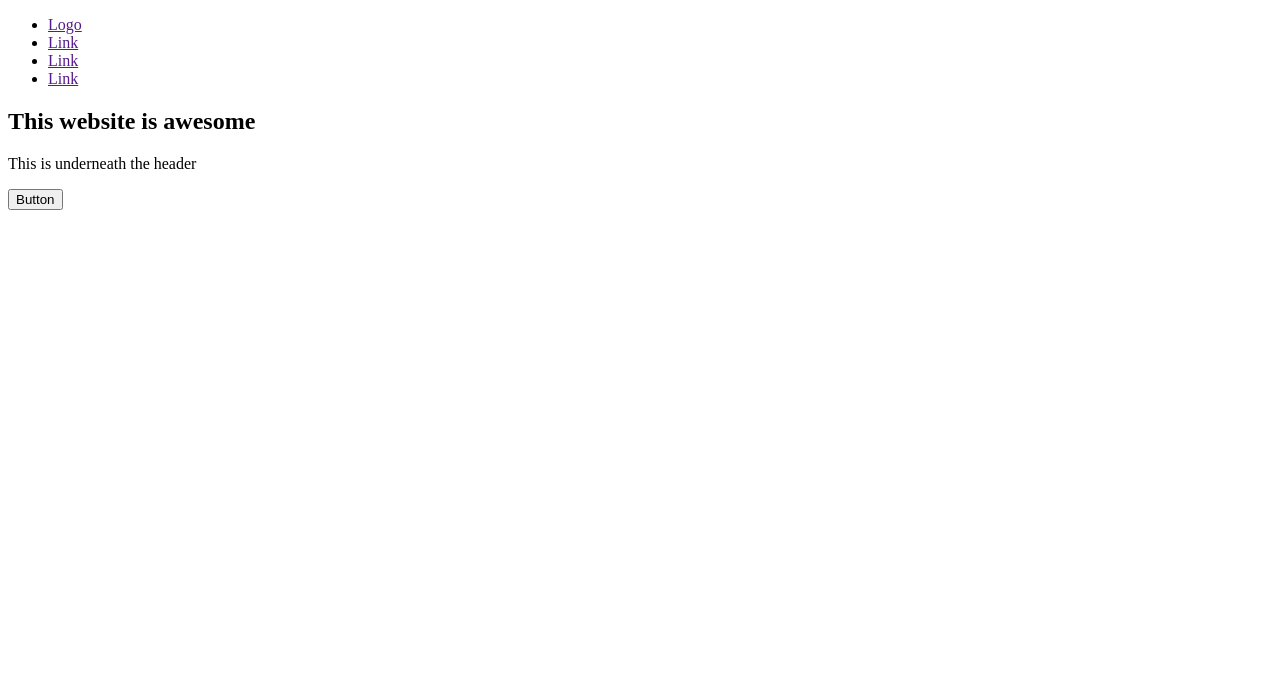
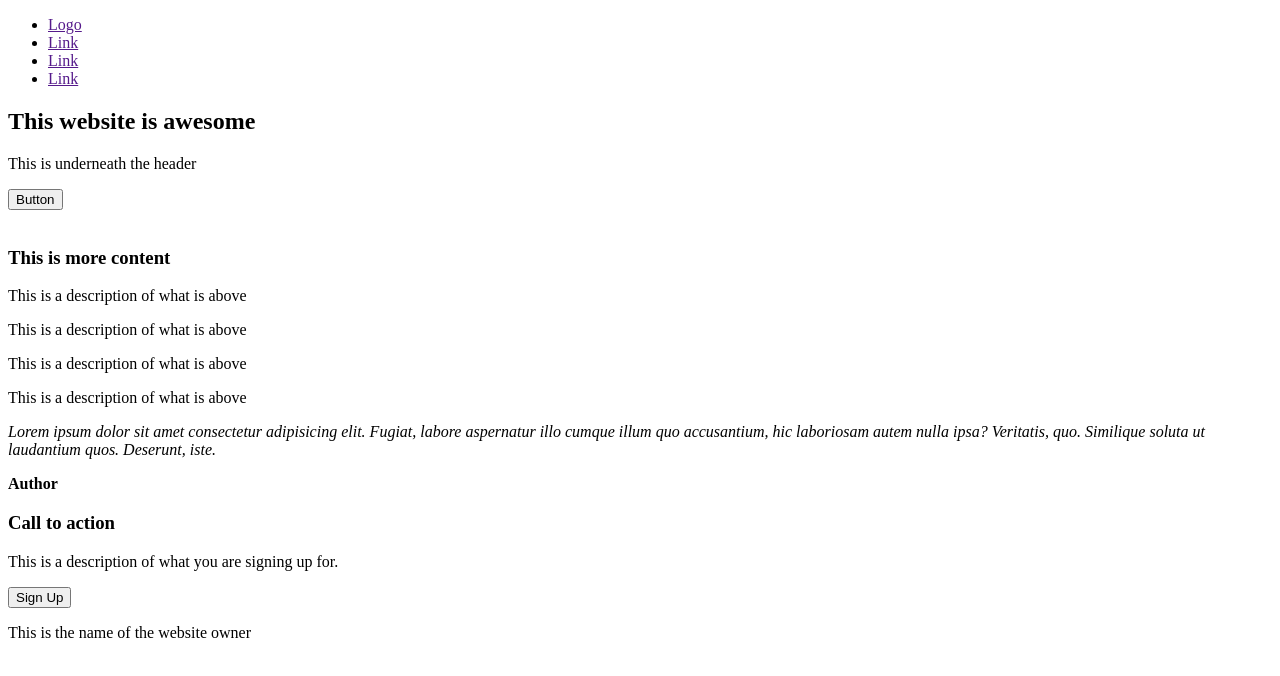
Before and after one commit to AnthonyKeith/landing-page, a plain HTML site: page index.html in a window 1280 px wide. Drawn offline with Linux system fonts and the light colour scheme.

Commit message:
Adds remaining four more sections to index.html

```diff
--- a/index.html
+++ b/index.html
@@ -28,5 +28,50 @@
             </div>
         </div>
     </header>
+    <div>
+        <h3>This is more content</h3>
+        <div>
+            <div>
+
+            </div>
+            <p>This is a description of what is above</p>
+        </div>
+        <div>
+            <div>
+
+            </div>
+            <p>This is a description of what is above</p>
+        </div>
+        <div>
+            <div>
+
+            </div>
+            <p>This is a description of what is above</p>
+        </div>
+        <div>
+            <div>
+
+            </div>
+            <p>This is a description of what is above</p>
+        </div>
+    </div>
+    <div>
+        <p><i>Lorem ipsum dolor sit amet consectetur adipisicing elit. Fugiat, labore aspernatur illo cumque illum quo accusantium, hic laboriosam autem nulla ipsa? Veritatis, quo. Similique soluta ut laudantium quos. Deserunt, iste.</i></p>
+        <p><strong>Author</strong></p>
+    </div>
+    <div>
+        <div>
+            <div>
+                <h3>Call to action</h3>
+                <p>This is a description of what you are signing up for.</p>
+            </div>
+            <div>
+                <button>Sign Up</button>
+            </div>
+        </div>
+    </div>
+    <footer>
+        <p>This is the name of the website owner</p>
+    </footer>
 </body>
 </html>
```
